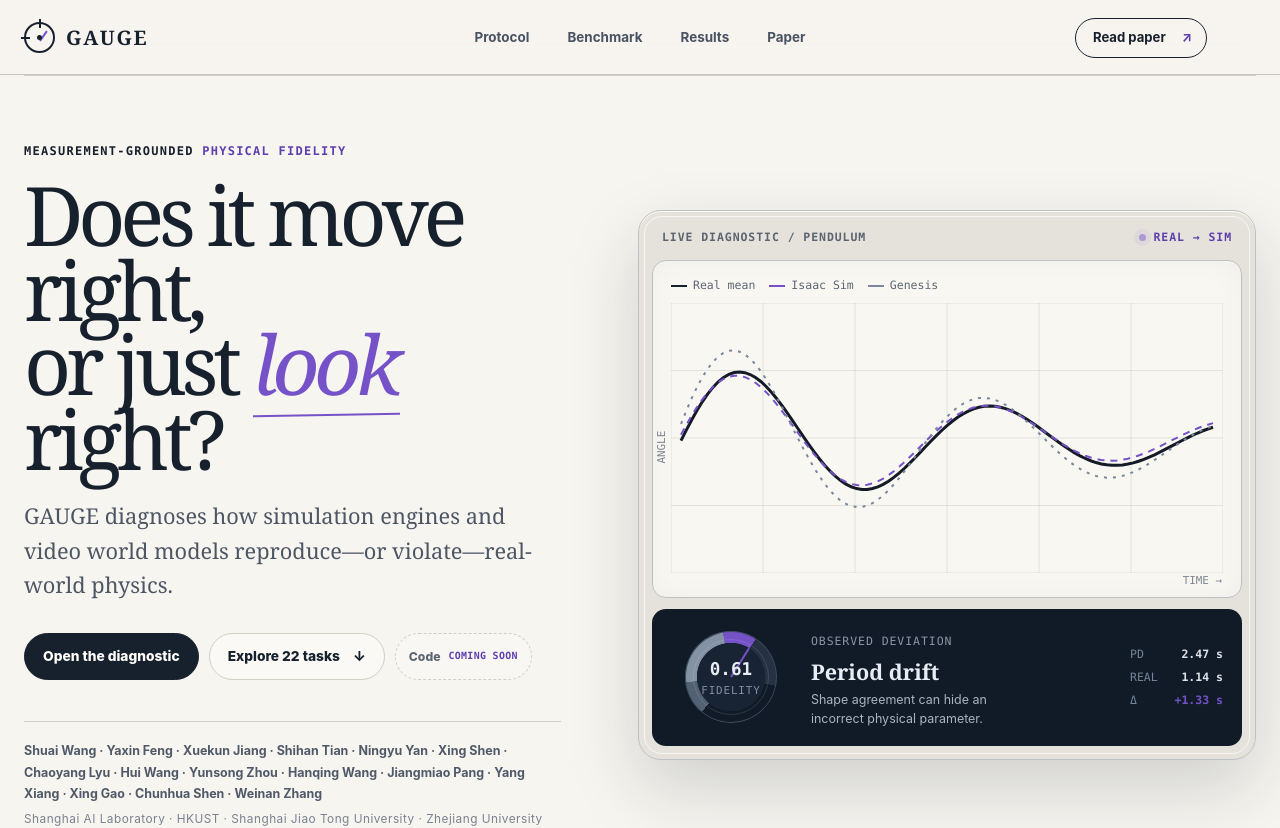
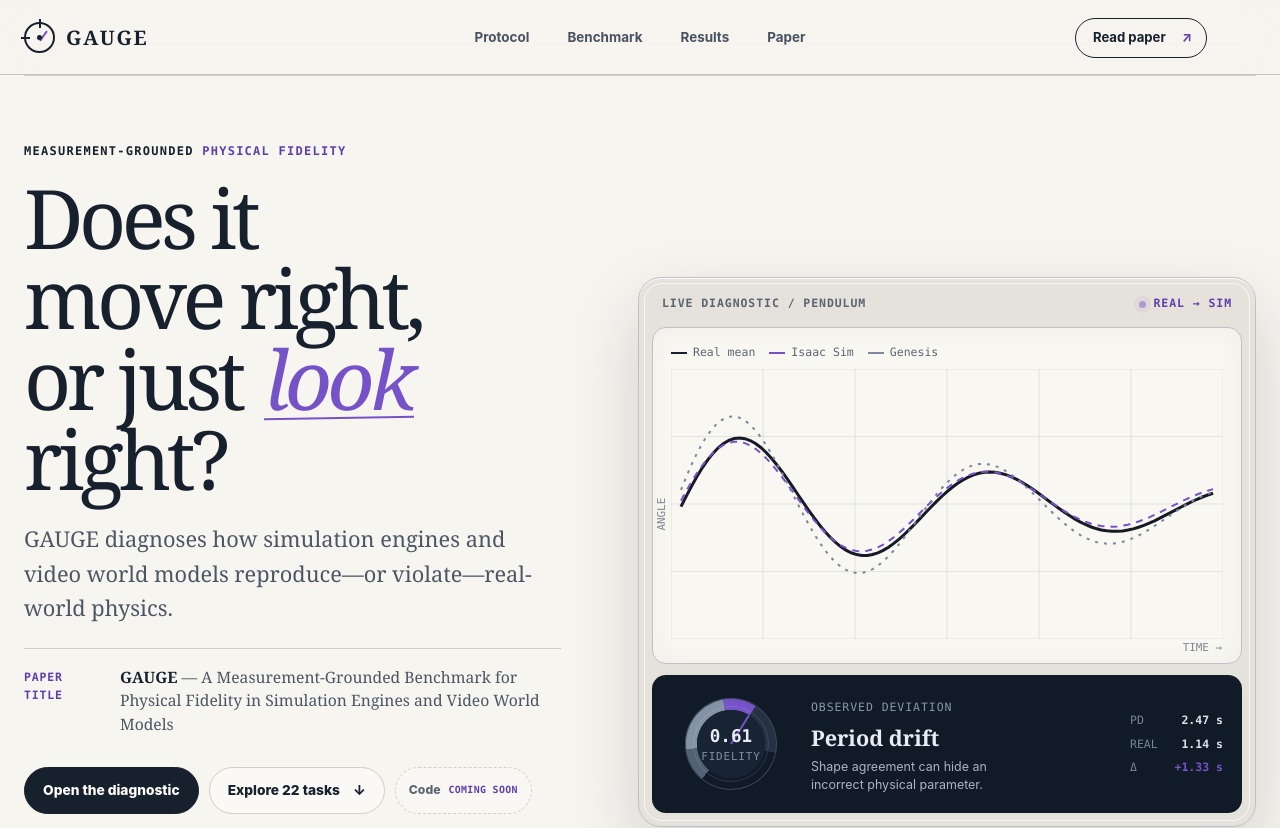
Before and after one commit to InternRobotics/GAUGE, a Next.js app: page / in a window 1280 px wide. Shown: the top 828 px of the page. Built offline with nearby package versions, Linux system fonts and the light colour scheme; some icons are missing.

Commit message:
Add the paper title and stabilize the hero

```diff
--- a/app/GaugeDemo.tsx
+++ b/app/GaugeDemo.tsx
@@ -338,8 +338,9 @@
       <section className="hero" id="top">
         <div className="hero-copy">
           <p className="eyebrow"><span>Measurement-grounded</span> physical fidelity</p>
-          <h1>Does it move right,<br />or just <em>look</em> right?</h1>
+          <h1 aria-label="Does it move right, or just look right?"><span>Does it</span><span>move right,</span><span>or just <em>look</em></span><span>right?</span></h1>
           <p className="hero-deck">GAUGE diagnoses how simulation engines and video world models reproduce—or violate—real-world physics.</p>
+          <div className="paper-identity"><span>Paper title</span><p><strong>GAUGE</strong> — A Measurement-Grounded Benchmark for Physical Fidelity in Simulation Engines and Video World Models</p></div>
           <div className="hero-actions"><a className="button primary" href="#results">Open the diagnostic</a><a className="button secondary" href="#benchmark">Explore 22 tasks <span>↓</span></a><span className="button code-link code-disabled" aria-label="Code release coming soon"><b>Code</b><small>Coming soon</small></span></div>
           <div className="authors"><p>Shuai Wang · Yaxin Feng · Xuekun Jiang · Shihan Tian · Ningyu Yan · Xing Shen · Chaoyang Lyu · Hui Wang · Yunsong Zhou · Hanqing Wang · Jiangmiao Pang · Yang Xiang · Xing Gao · Chunhua Shen · Weinan Zhang</p><span>Shanghai AI Laboratory · HKUST · Shanghai Jiao Tong University · Zhejiang University</span></div>
         </div>
--- a/app/globals.css
+++ b/app/globals.css
@@ -67,10 +67,15 @@
 }
 .eyebrow { margin: 0; color: var(--orange-dark); font-family: var(--mono); font-size: .75rem; font-weight: 750; letter-spacing: .105em; text-transform: uppercase; }
 .eyebrow span { color: var(--ink); }
-.hero h1 { max-width: 770px; margin: 17px 0 24px; font-family: var(--serif); font-size: clamp(3.5rem, 6.4vw, 6.8rem); font-weight: 500; letter-spacing: -.064em; line-height: .91; }
-.hero h1 em { position: relative; color: var(--orange); font-weight: 500; }
-.hero h1 em::after { content: ""; position: absolute; right: -2px; bottom: .04em; left: 0; height: 2px; background: currentColor; transform: rotate(-1deg); }
+.hero h1 { max-width: 670px; margin: 17px 0 24px; font-family: var(--serif); font-size: clamp(3.5rem, 6.4vw, 6.8rem); font-weight: 500; letter-spacing: -.055em; line-height: .98; }
+.hero h1 > span { display: block; white-space: nowrap; }
+.hero h1 em { position: relative; display: inline-block; margin-left: .07em; color: var(--orange); font-weight: 500; }
+.hero h1 em::after { content: ""; position: absolute; right: -2px; bottom: -.01em; left: 0; height: 2px; background: currentColor; transform: rotate(-1deg); }
 .hero-deck { max-width: 610px; margin: 0; color: #4d5664; font-family: var(--serif); font-size: clamp(1.14rem, 1.7vw, 1.4rem); line-height: 1.58; }
+.paper-identity { max-width: 610px; display: grid; grid-template-columns: 82px 1fr; gap: 14px; margin-top: 23px; padding-top: 17px; border-top: 1px solid var(--line); }
+.paper-identity > span { padding-top: 3px; color: var(--orange-dark); font-family: var(--mono); font-size: .72rem; font-weight: 800; letter-spacing: .07em; text-transform: uppercase; }
+.paper-identity p { margin: 0; color: #4b5563; font-family: var(--serif); font-size: .98rem; line-height: 1.48; }
+.paper-identity strong { color: var(--ink); font-weight: 700; }
 .hero-actions { display: flex; flex-wrap: wrap; gap: 10px; margin-top: 31px; }
 .button { min-height: 47px; display: inline-flex; align-items: center; justify-content: center; gap: 13px; padding: 10px 18px; border-radius: 999px; font-size: .86rem; font-weight: 770; text-decoration: none; transition: transform 160ms ease, background 160ms ease; }
 .button:hover { transform: translateY(-2px); }
@@ -277,8 +282,9 @@
   .hero { padding-bottom: 55px; }
   .hero h1 {
     font-size: clamp(3.05rem, 13vw, 4.25rem);
-    line-height: 1.06;
+    line-height: 1.02;
   }
+  .paper-identity { grid-template-columns: 1fr; gap: 7px; }
   .hero-instrument { padding: 9px; border-radius: 17px; }
   .trace-panel canvas { height: 210px; }
   .instrument-topline { font-size: .55rem; }
```
Also changed, not shown: 1 other file (tests, documents, lock files or other folders).
